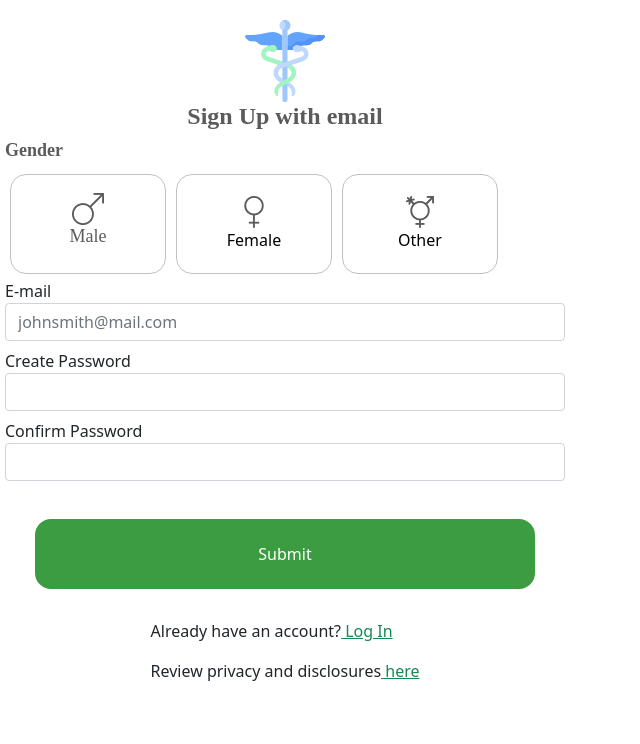
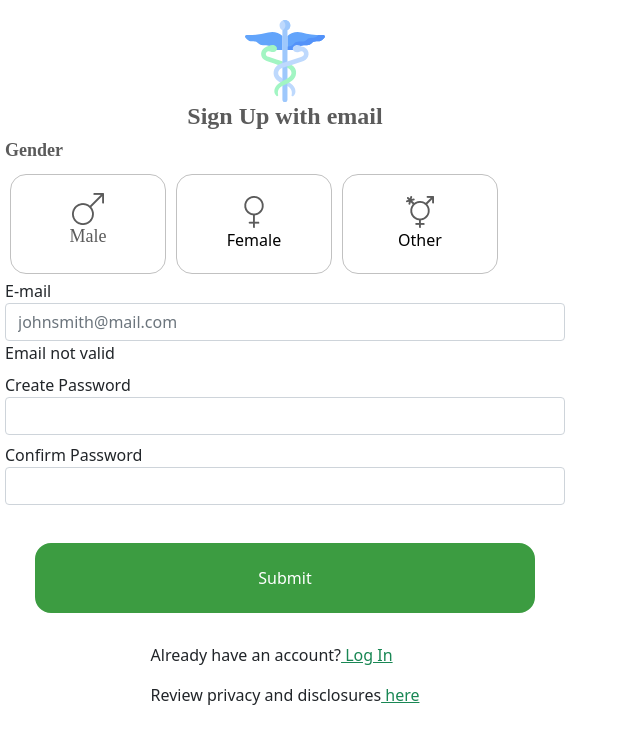
Before and after one commit to maximbalyk/Form, a React (Create React App) app: page / in a window 1280 px wide. Shown: the top 744 px of the page, without its empty margins (0-640 px from the left). Built offline with nearby package versions, Linux system fonts and the light colour scheme.

Commit message:
add email validator

```diff
--- a/src/App.tsx
+++ b/src/App.tsx
@@ -27,14 +27,13 @@ export const App: React.FC = () => {
   const [password, setPassword] = useState('');
   const [passwordConfirm, setPasswordConfirm] = useState('');
 
-  // const emailValidator = (clientEmail: string) => {
-  // eslint-disable-next-line max-len
-  //   const re = /^(([^<>()[\]\.,;:\s@\"]+(\.[^<>()[\]\.,;:\s@\"]+)*)|(\".+\"))@(([^<>()[\]\.,;:\s@\"]+\.)+[^<>()[\]\.,;:\s@\"]{2,})$/i;
+  const emailValidator = (clientEmail: string) => {
+    const re = /^(([^<>()[\].,;:\s@"]+(\.[^<>()[\].,;:\s@"]+)*)|(".+"))@(([^<>()[\].,;:\s@"]+\.)+[^<>()[\].,;:\s@"]{2,})$/i;
 
-  //   return re.test(clientEmail);
-  // };
+    return re.test(clientEmail);
+  };
 
-  const isEmailValid = true;
+  const isEmailValid = emailValidator(email);
 
   // eslint-disable-next-line no-console
   console.log(email, password, passwordConfirm);
```
Also changed, not shown: 1 other file (tests, documents, lock files or other folders).
